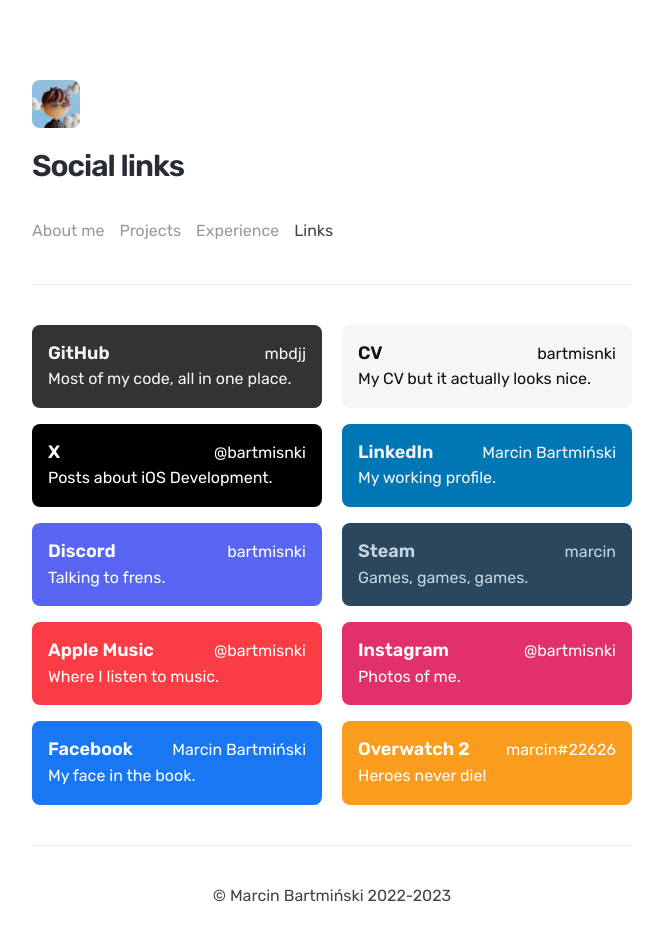
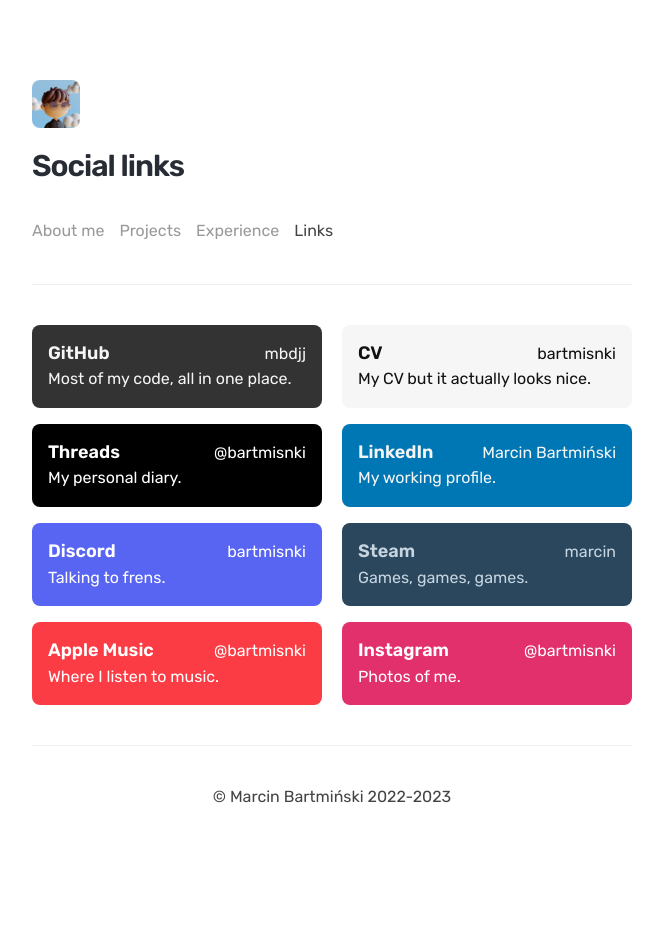
Before and after one commit to mbdjj/website, a Next.js app: page /links in a window 1280 px wide. Shown: the top 940 px of the page, without its empty margins (308-971 px from the left). After the commit the page ends 886 px from the top, so only its background shows below. Built offline with nearby package versions, Linux system fonts and the light colour scheme.

Commit message:
:speech_balloon: Update links from X to Threads

```diff
--- a/pages/index.js
+++ b/pages/index.js
@@ -44,11 +44,11 @@ export default function Home() {
             and watch movies. You can follow me on{" "}
             <a
               className="inlineLink"
-              href="https://x.com/bartmisnki"
+              href="https://threads.net/bartmisnki"
               target="_blank"
               rel="noreferrer"
             >
-              X
+              Threads
             </a>
             , check out my projects on{" "}
             <a
--- a/pages/links.js
+++ b/pages/links.js
@@ -26,10 +26,10 @@ export default function Links() {
       textColor: "#111111",
     },
     {
-      service: "X",
-      url: "https://x.com/bartmisnki",
+      service: "Threads",
+      url: "https://threads.net/bartmisnki",
       nickname: "@bartmisnki",
-      description: "Posts about iOS Development.",
+      description: "My personal diary.",
       backgroundColor: "#000000",
       textColor: "#ffffff",
     },
@@ -72,22 +72,6 @@ export default function Links() {
       description: "Photos of me.",
       backgroundColor: "#e1306c",
       textColor: "#ffffff",
-    },
-    {
-      service: "Facebook",
-      url: "https://www.facebook.com/bartmisnki/",
-      nickname: "Marcin Bartmiński",
-      description: "My face in the book.",
-      backgroundColor: "#1877f2",
-      textColor: "#ffffff",
-    },
-    {
-      service: "Overwatch 2",
-      url: "https://overwatch.blizzard.com/pl-pl/career/marcin-22626/",
-      nickname: "marcin#22626",
-      description: "Heroes never die!",
-      backgroundColor: "#FA9C1D",
-      textColor: "#FFFFFF",
     },
   ];
   return (
```
